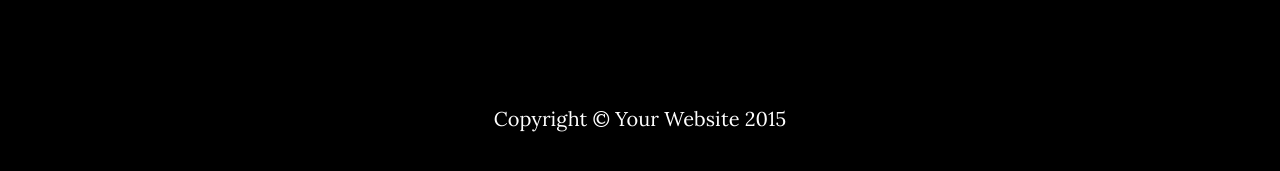
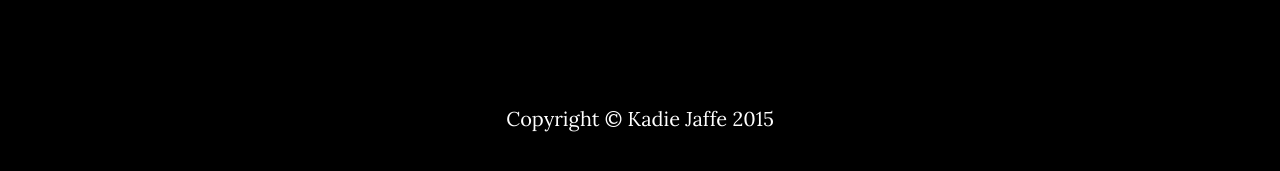
Before and after one commit to kadie16/kadie16.github.io, a Jekyll site: the page built from grayscale-theme/index.html, in a window 1280 px wide and 900 px high, scrolled down 2171 px. Shown: the part 715-886 px from the top of the window. Built offline with Jekyll 4.4.1, drawn with Linux system fonts in a browser that asks for light colours.

Commit message:
fixing copyright

```diff
--- a/_config.yml
+++ b/_config.yml
@@ -10,7 +10,7 @@ color:
   links: '#219ab3'
 
 # Footer settings
-footer: Your Website
+footer: Kadie Jaffe
 
 # Social networks usernames (many more available: google-plus, flickr, dribbble, pinterest, instagram, tumblr, linkedin, etc.)
 social:
```
